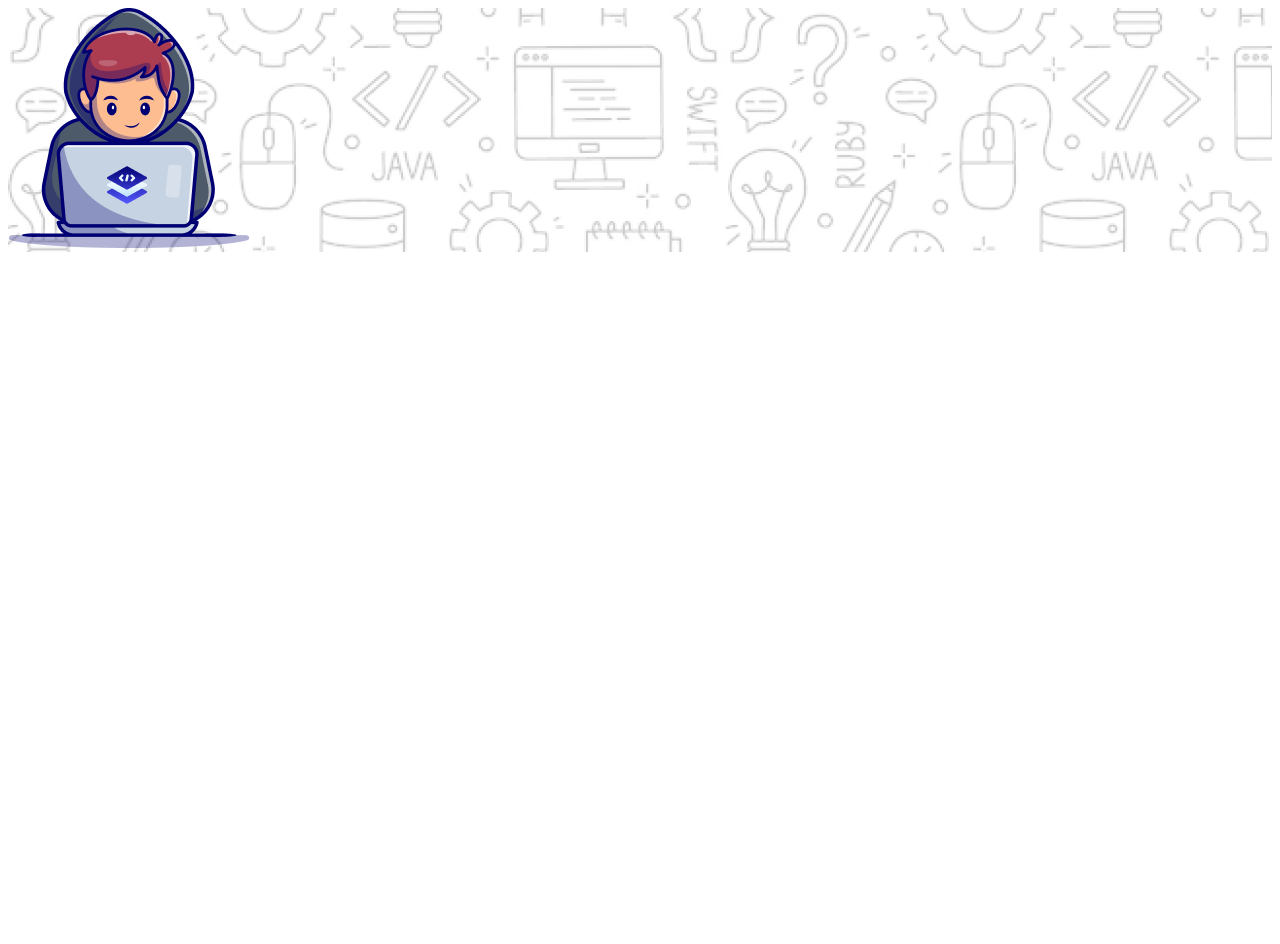
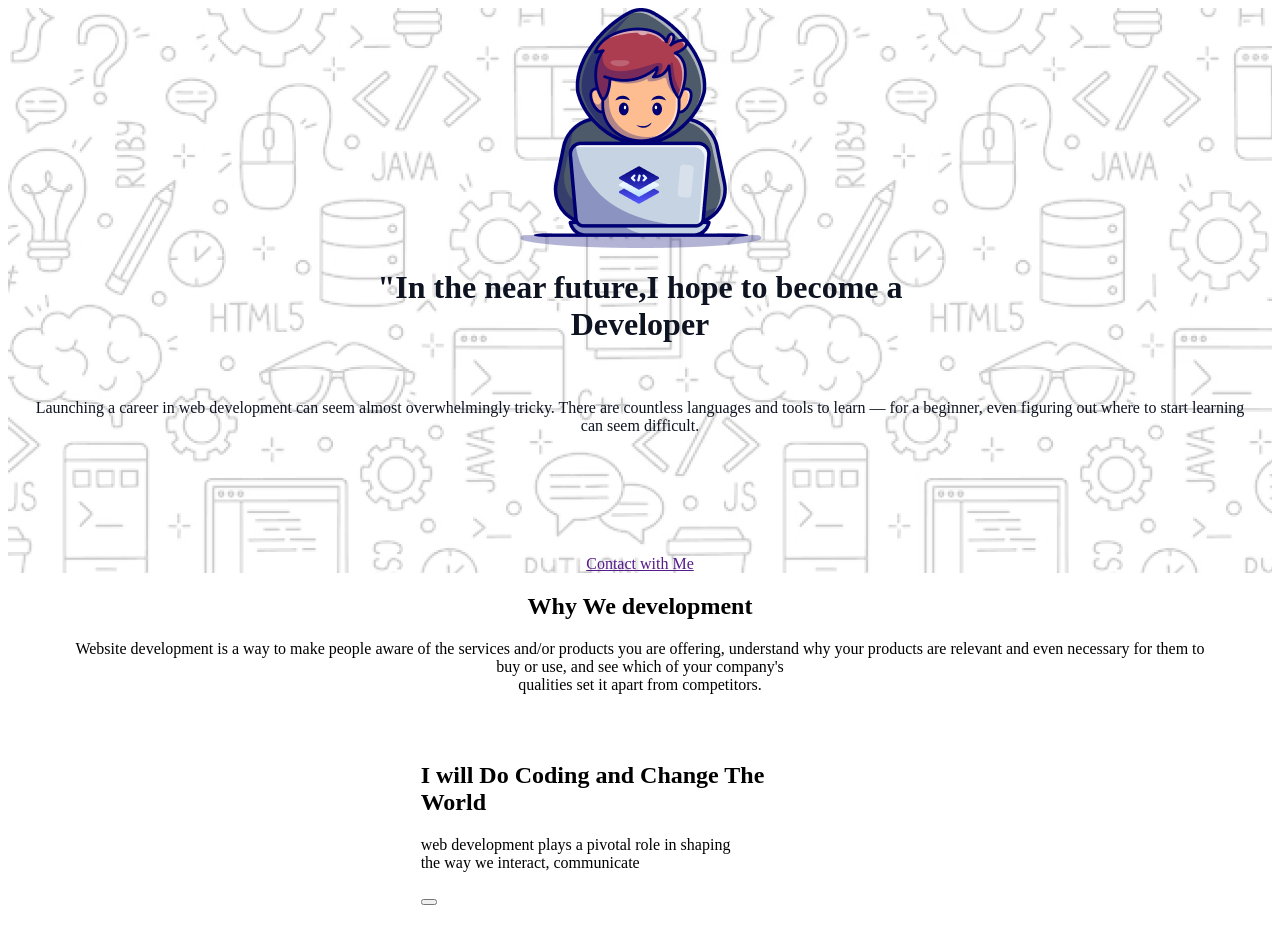
Before and after one commit to lighthubalif/first-assignment, a plain HTML site: page index.html in a window 1280 px wide. Before the commit the page ends 800 px from the top, so only its background shows below. Drawn offline with Linux system fonts and the light colour scheme.

Commit message:
added all box code

```diff
--- a/index.html
+++ b/index.html
@@ -12,8 +12,47 @@
     <img src="B10A1-Challenge-Begins-main/assets/Group.png" alt="">
 
 </div>
+<div class="section">
+    <h1> "In the near future,I hope to become a<br> Developer</h1>
+</div>
+<div class="pag">
+    <p>Launching a career in web development can seem almost overwhelmingly tricky.
+        There are countless languages and tools to learn — for a beginner, even figuring out where to start learning can seem difficult.</p>
 
+</div>
+<div class="btn">
+    <a href="">Contact with Me</a>
+
+</div>
     </header>
+    <main>
+<section class="box">
+    <div class="box-first">
+        <h2>Why We development</h2>
+        <p>Website development is a way to make people aware of the services and/or products you are offering,
+             understand why your products are relevant and even necessary for them to buy or use,
+              and see which of your company's <br>qualities set it apart from competitors.</p>
+
+    </div>
+    <div class="sec-box">
+        <div class="bb">
+
+
+        <h2>
+            I will Do Coding and Change The <br> World
+        </h2>
+        <p>
+            web development plays a pivotal role in shaping<br> the way we interact, communicate
+        </p>
+        <button class="btn-primary"></button>
+</div>
+
+    </div>
+
+</section>
+
+
+    </main>
 
 
 
--- a/style/style.css
+++ b/style/style.css
@@ -1,3 +1,47 @@
 .alif{
     background-image: url(../B10A1-Challenge-Begins-main/assets/Hero-bg.png);
 }
+.cont{
+
+    height: 240px;
+    width: 240px;
+    margin:0 auto ;
+}
+.section{
+     display: flex;
+    height: 135px;
+    justify-content: center;
+    text-align: center;
+    color: rgb(13, 19, 33);
+
+}
+.pag{
+
+    height: 52px;
+    display: flex;
+padding: 0 150px;
+    text-align: center;
+    padding: 0px;
+    color: rgb(13, 19, 33);
+    margin-bottom: 120px;
+}
+.btn{
+    display: flex;
+    align-items: center;
+    justify-content: center;
+}
+.box{
+    width: 1140px;
+    margin: 0 auto;
+}
+.box-first{
+    text-align: center;
+}
+.sec-box{
+    display: flex;
+    justify-content: center;
+    margin: 48px;
+}
+.bb{
+    margin-right: 95px;
+}
```
